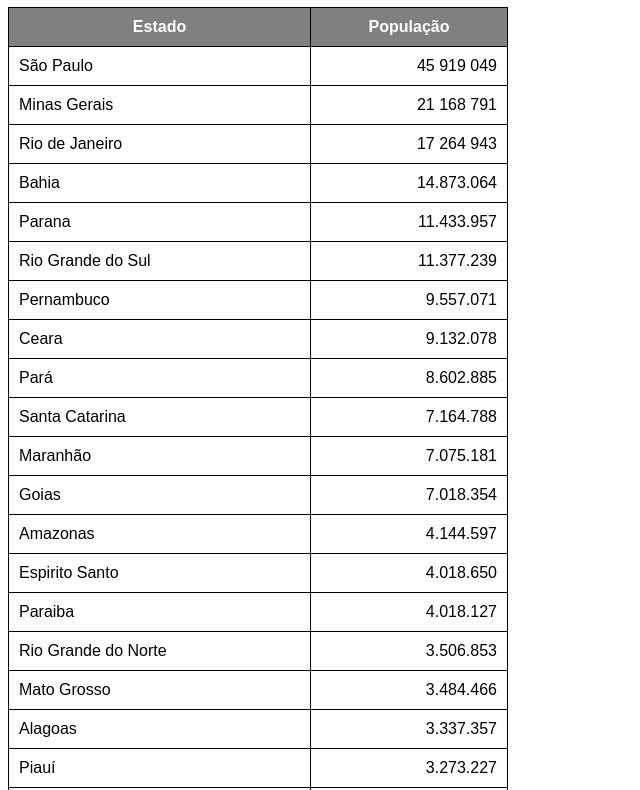
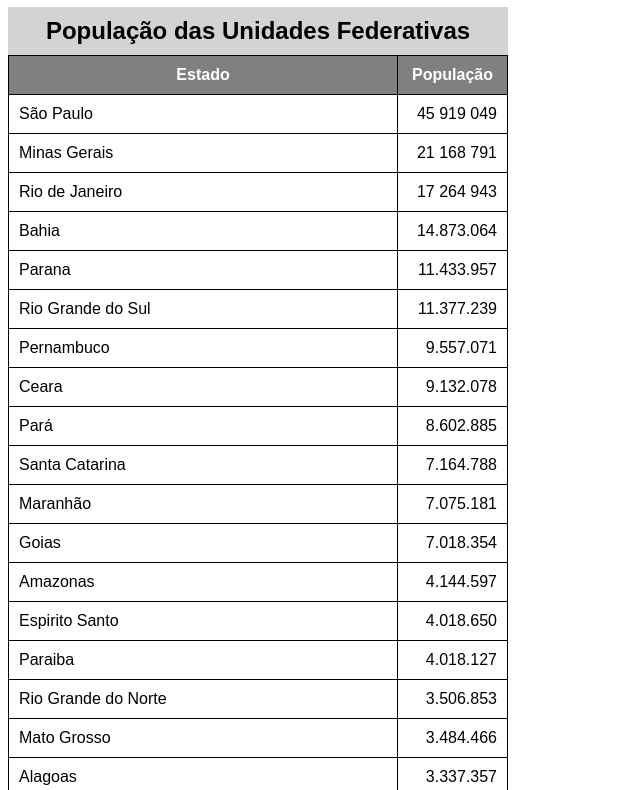
Before and after one commit to AlissonHugo/html-css, a plain HTML site: page exercicios/ex023/tabela002.html in a window 1280 px wide. Shown: the part 73-863 px from the top of the page, without its empty margins (0-640 px from the left). Drawn offline with Linux system fonts and the light colour scheme.

Commit message:
aprendendo sobre scope

```diff
--- a/exercicios/ex023/tabela002.html
+++ b/exercicios/ex023/tabela002.html
@@ -17,6 +17,12 @@
             border: 1px solid black;
             padding: 10px;
         }
+        caption{
+            font-size: 1.5em;
+            font-weight: bold;
+            padding: 10px;
+            background-color: lightgray;
+        }
 
         thead, tfoot{
             background-color: gray;
@@ -32,7 +38,8 @@
     <h1>Uso de Tabelas Grandes</h1>
     <!--
     ANATOMIA PARA TABELAS GRANDES
-    TABLE
+    TABLE]
+        CAPTION
         THEAD
             TR,TD, TH
         TBODY
@@ -41,10 +48,11 @@
             TR, TD, TH
     -->
     <table>
+        <caption>População das Unidades Federativas</caption>
         <thead>
             <tr>
-                <th>Estado</th>
-                <th>População</th>
+                <th scope="col">Estado</th>
+                <th scope="col" style="width: 50px;">População</th>
             </tr>
         </thead>
         <tbody>
@@ -159,7 +167,7 @@
         </tbody>
         <tfoot>
             <tr>
-                <th>Total de Habitantes</th>
+                <th scope="row">Total de Habitantes</th>
                 <td class="num"><strong>210.147.125</strong></td>
             </tr>
         </tfoot>
```
Also changed, not shown: exercicios/ex023/tabela001.html (+2 -1 lines).
